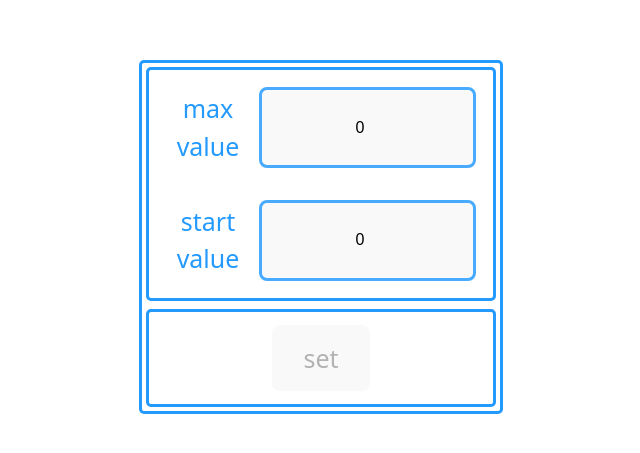
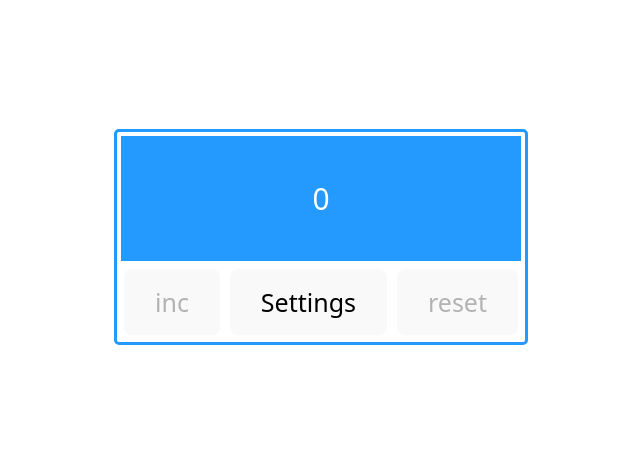
Before and after one commit to molniagrom/my_counter, a React (Vite) app: page / in a window 1280 px wide. Shown: the part 163-616 px from the top of the page, without its empty margins (319-959 px from the left). Built offline with nearby package versions, Linux system fonts and the light colour scheme.

Commit message:
second variant + reducer

```diff
--- a/package.json
+++ b/package.json
@@ -7,7 +7,8 @@
     "dev": "vite",
     "build": "tsc -b && vite build",
     "lint": "eslint .",
-    "preview": "vite preview"
+    "preview": "vite preview",
+    "test": "vitest"
   },
   "dependencies": {
     "react": "^19.1.0",
@@ -24,6 +25,7 @@
     "globals": "^16.0.0",
     "typescript": "~5.8.3",
     "typescript-eslint": "^8.30.1",
-    "vite": "^6.3.5"
+    "vite": "^6.3.5",
+    "vitest": "^3.2.4"
   }
 }
--- a/src/components/Counter.tsx
+++ b/src/components/Counter.tsx
@@ -1,17 +1,19 @@
 import s from "../styles/Count.module.css";
 import type {Dispatch, SetStateAction} from "react";
+
+import {type ActionType, TOGGLE_COLLAPSED} from "./reducer.tsx";
 
 type CounterPropsType = {
     minValue: number,
     maxValue: number,
     count: number,
     isSet: boolean,
-    setSettingOrCount: (setSettingOrCount: boolean) => void
+    dispatch: (dispatch: ActionType) => void
     setCount: Dispatch<SetStateAction<number>>,
     error: string | null,
 }
 
-export const Counter = ({setCount, minValue, setSettingOrCount, isSet, error, count, maxValue}: CounterPropsType) => {
+export const Counter = ({setCount, minValue, dispatch, isSet, error, count, maxValue}: CounterPropsType) => {
 
     const onClickHandlerInc = () => setCount(count + 1)
     const onClickHandlerRes = () => setCount(minValue)
@@ -33,7 +35,7 @@ export const Counter = ({setCount, minValue, setSettingOrCount, isSet, error, co
                     disabled={count >= maxValue || !!error || isSet}
                     onClick={onClickHandlerInc}>inc
                 </button>
-                <button onClick={() => setSettingOrCount(true)}>Settings</button>
+                <button onClick={() => dispatch({type: TOGGLE_COLLAPSED})}>Settings</button>
                 <button
                     disabled={count === minValue || !!error || isSet}
                     onClick={onClickHandlerRes}>reset
--- a/src/components/Settings.tsx
+++ b/src/components/Settings.tsx
@@ -2,6 +2,7 @@ import {Button} from "./Button.tsx";
 import {Input} from "./Input.tsx";
 import s from "../styles/Settings.module.css"
 import {type Dispatch, type SetStateAction, useState} from "react";
+import {type ActionType, TOGGLE_COLLAPSED} from "./reducer.tsx";
 
 type SettingsPropsType = {
     minValue: number,
@@ -13,10 +14,10 @@ type SettingsPropsType = {
     setIsSet: (isSet: boolean) => void
     setMax: (max: number) => void
     setMin: (min: number) => void
-    setSettingOrCount: (setSettingOrCount: boolean) => void
+    dispatch: (dispatch: ActionType) => void
 }
 
-export const Settings = ({setIsSet, setSettingOrCount, setMin, setMax, setCount, isSet, maxValue, minValue, error, setError}: SettingsPropsType) => {
+export const Settings = ({setIsSet, dispatch, setMin, setMax, setCount, isSet, maxValue, minValue, error, setError}: SettingsPropsType) => {
 
     const [maxLocal, setMaxLocal] = useState(maxValue);
     const [minLocal, setMinLocal] = useState(minValue);
@@ -72,7 +73,7 @@ export const Settings = ({setIsSet, setSettingOrCount, setMin, setMax, setCount,
     const onClick = () => {
         if (error === null) {
             getAndSetValue(minLocal, maxLocal);
-            setSettingOrCount(false);
+            dispatch({type: TOGGLE_COLLAPSED});
         }
     }
 
--- a/src/components/SuperCount.tsx
+++ b/src/components/SuperCount.tsx
@@ -1,7 +1,8 @@
 import {Settings} from "./Settings.tsx";
 import {Counter} from "./Counter.tsx";
 import s from "../styles/Count.module.css"
-import {useEffect, useState} from "react";
+import {useEffect, useReducer, useState} from "react";
+import {reducer} from "./reducer.tsx";
 
 export const SuperCount = () => {
     useEffect(() => {
@@ -21,13 +22,13 @@ export const SuperCount = () => {
     const [isSet, setIsSet] = useState(false);
     const [error, setError] = useState<string | null>(null);
     const [count, setCount] = useState(min)
-    const [settingOrCount, setSettingOrCount] = useState(true)
+    const [state, dispatch] = useReducer(reducer, {collapsed: false})
 
     return (
         <div className={s.superCount}>
-            {settingOrCount
+            {state.collapsed
                 ? <Settings
-                    setSettingOrCount={setSettingOrCount}
+                    dispatch={dispatch}
                     isSet={isSet}
                     setMin={setMin}
                     setCount={setCount}
@@ -39,7 +40,7 @@ export const SuperCount = () => {
                     setIsSet={setIsSet}
                 />
                 : <Counter
-                    setSettingOrCount={setSettingOrCount}
+                    dispatch={dispatch}
                     error={error}
                     maxValue={max}
                     setCount={setCount}
--- /dev/null
+++ b/src/components/reducer.tsx
@@ -0,0 +1,22 @@
+export type ActionType = {
+    type: string;
+}
+export type StateType = {
+    collapsed: boolean
+}
+export const TOGGLE_COLLAPSED = "TOGGLE-COLLAPSED"
+
+export const reducer = (state: StateType, action: ActionType): StateType => {
+    switch (action.type) {
+        case TOGGLE_COLLAPSED:
+            return {
+                ...state,
+                collapsed: !state.collapsed
+            }
+
+        default:
+            throw new Error("Unknown action type");
+
+    }
+
+}
```
Also changed, not shown: src/vite.config.ts (added, +12 -0 lines), 2 other files (tests, documents, lock files or other folders).
